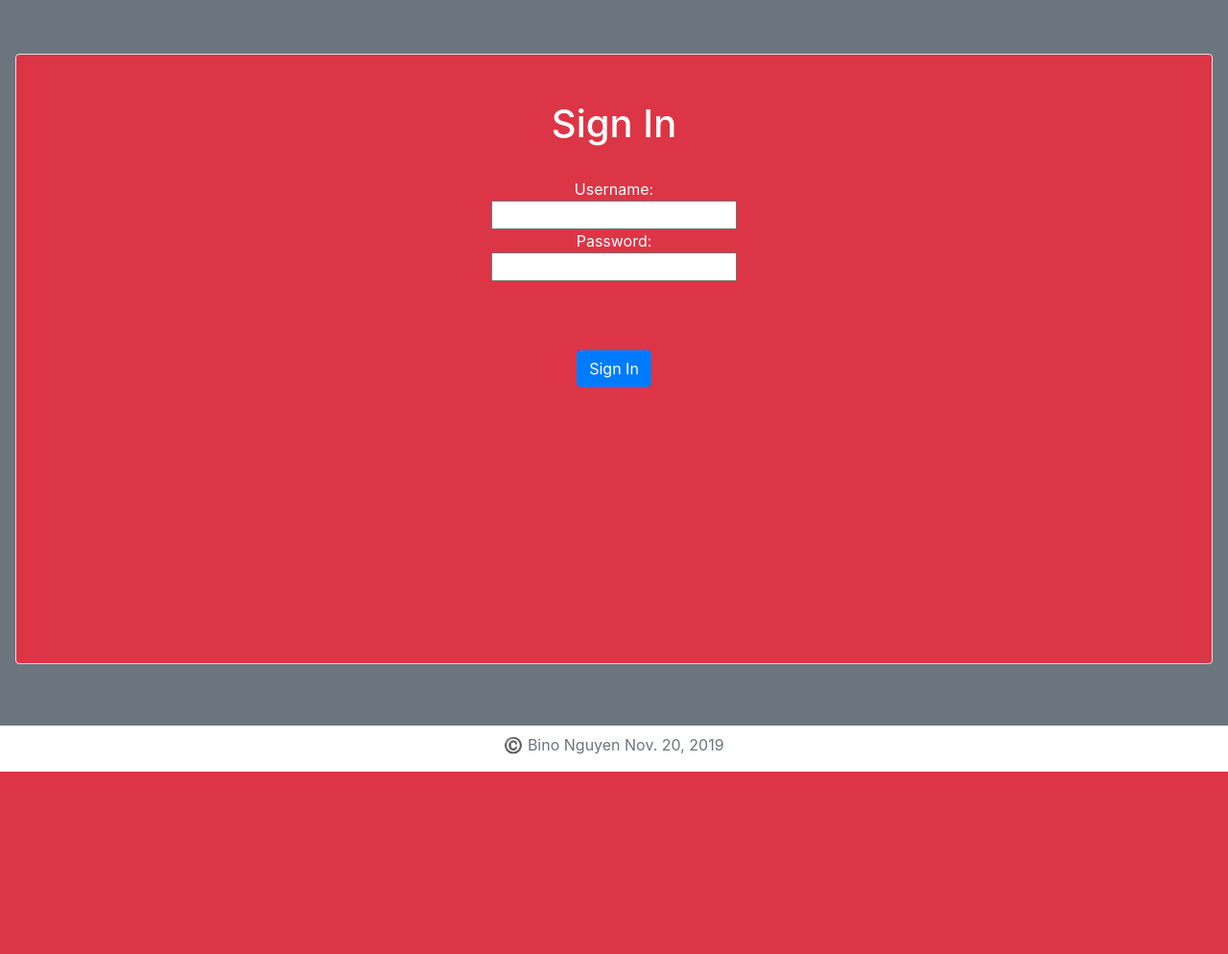
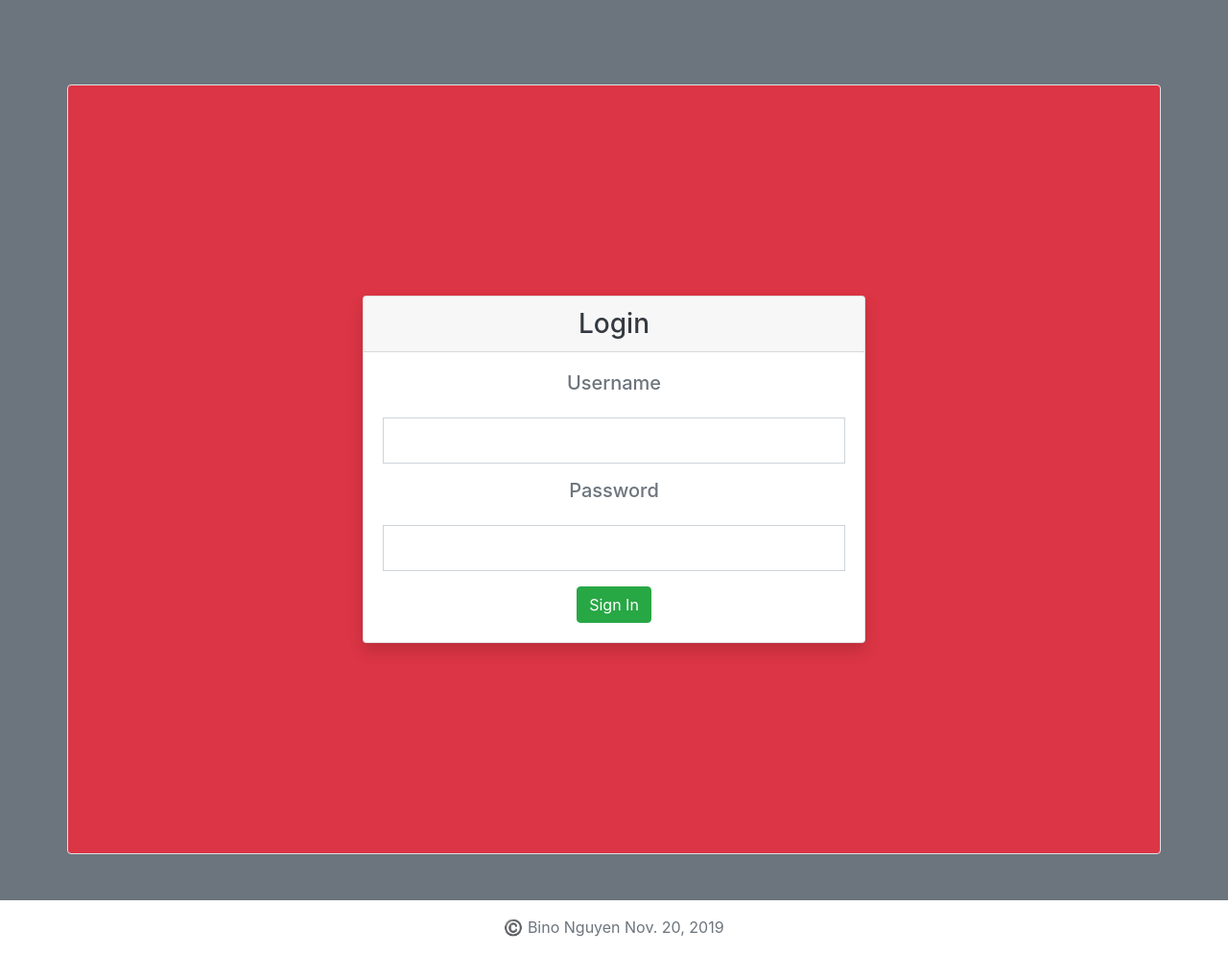
Before and after one commit to binonguyen1090/chef_bucket_web, a Django app: template templates/accounts/login.html in a window 1280 px wide. Shown: the part 96-1090 px from the top of the page at 96% size. Before the commit the page ends 900 px from the top, so only its background shows below. Run offline with Django 3.2, Linux system fonts and the light colour scheme; the template is opened without the code that fills it, so the values that code supplies are empty; parts of the project's set-up code (start-up, migrations or seed data) failed here and were passed over; some libraries are stand-ins or nearby versions.

```diff
--- a/accounts/views.py
+++ b/accounts/views.py
@@ -5,7 +5,7 @@ from django.contrib import auth
 
 # Create your views here.
 def signup(request):
-    if request.method == "POST":
+    if request.method == "POST" :
         if request.POST['password1'] == request.POST['password2']:
             try:
                 user = User.objects.get(username=request.POST['username'])
--- a/templates/accounts/login.html
+++ b/templates/accounts/login.html
@@ -2,35 +2,60 @@
 
 {% block content%}
 {%if error %}
-    {{error}}
+{{error}}
 {% endif %}
 <main role="main ">
-    <section class=" text-center p-3 mb-2 bg-secondary text-white">
+    <section class=" text-center p-5 mb-3 bg-secondary text-white">
         <div class="container ">
             <h1 class="jumbotron-heading text-center p-3 mb-2 bg-secondary text-white"></h1>
 
         </div>
 
 
+        <div class="container bg-danger  border rounded">
 
-        <div class="album py-3 p-5 mb-5 bg-danger text-white border rounded">
-            <div class="container">
 
-                    <h1>Sign In</h1><br>
-                    <form method="POST" action="{% url 'login' %}">
-                        {% csrf_token %}
-                        Username: <br>
-                        <input type="text" name="username" /><br>
-                        Password: <br>
-                        <input type="password" name="password" /><br>
 
-                    <br><br><br>
-                    <input class="btn btn-primary" type="submit" value="Sign In"><br><br><br><br>
-                    </form>
+
+            <div class="col-md-12 min-vh-100 d-flex flex-column justify-content-center">
+                <div class="row">
+                    <div class="col-lg-6 col-md-8 mx-auto">
+
+                        <!-- form card login -->
+                        <div class="card rounded shadow shadow-sm">
+                            <div class="card-header">
+                                <h3 class="mb-0 text-dark">Login</h3>
+                            </div>
+                            <div class="card-body">
+                                <form class="form" role="form" autocomplete="off" id="formLogin" novalidate=""
+                                    method="POST">
+                                    {% csrf_token %}
+                                    <div class="form-group">
+                                        <h5 class="mb-0 text-secondary">Username</h5><br>
+
+                                        <input type="text" class="form-control form-control-lg rounded-0"
+                                            name="username" id="uname1" required="">
+                                    </div>
+                                    <div class="form-group">
+                                        <h5 class="mb-0 text-secondary">Password</h5><br>
+                                        <input type="password" class="form-control form-control-lg rounded-0"
+                                            name="password" id="pwd1" required="" autocomplete="new-password">
+                                    </div>
+                                    <input class="btn btn-success" type="submit" value="Sign In">
+                                </form>
+                            </div>
+                        </div>
+
+                    </div>
+
+
+                </div>
+
             </div>
-            <!-- footer break -->
-            <br><br><br><br><br><br><br>
+
         </div>
+
+        <!-- </div> -->
 
     </section>
 
--- a/templates/allchefs/base.html
+++ b/templates/allchefs/base.html
@@ -67,7 +67,7 @@
     {% endblock%}
 
     <footer class="text-muted">
-        <div class="container text-center">
+        <div class="container text-center padding-top: 60px;">
             <p>©️ Bino Nguyen {% now "y%}</p>
         </div>
     </footer>
--- a/templates/allchefs/home.html
+++ b/templates/allchefs/home.html
@@ -13,7 +13,7 @@ Home
 <body>
 
     <main role="main ">
-        <section class=" text-center p-3 mb-2 bg-secondary text-white">
+        <section class=" text-center p-5 mb-3 bg-secondary text-white">
             <div class="container ">
 
 
```
Also changed, not shown: templates/accounts/signup.html (+36 -15 lines).
